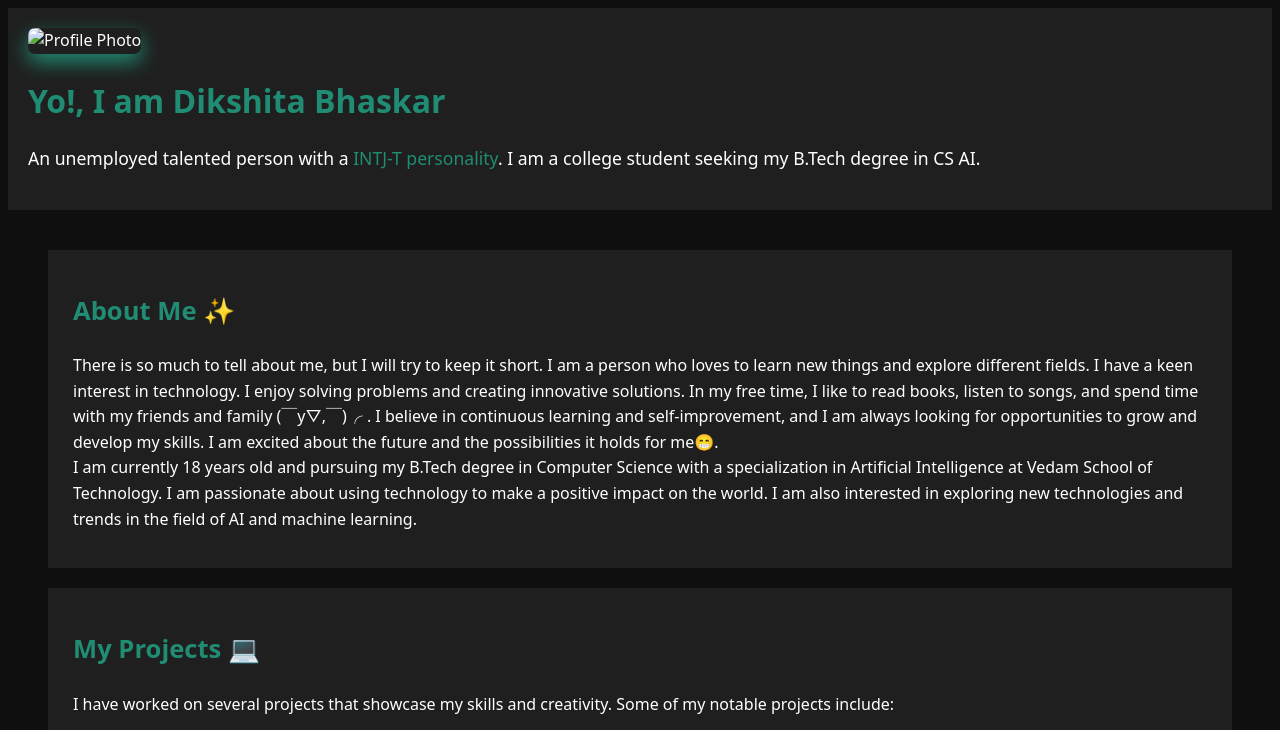
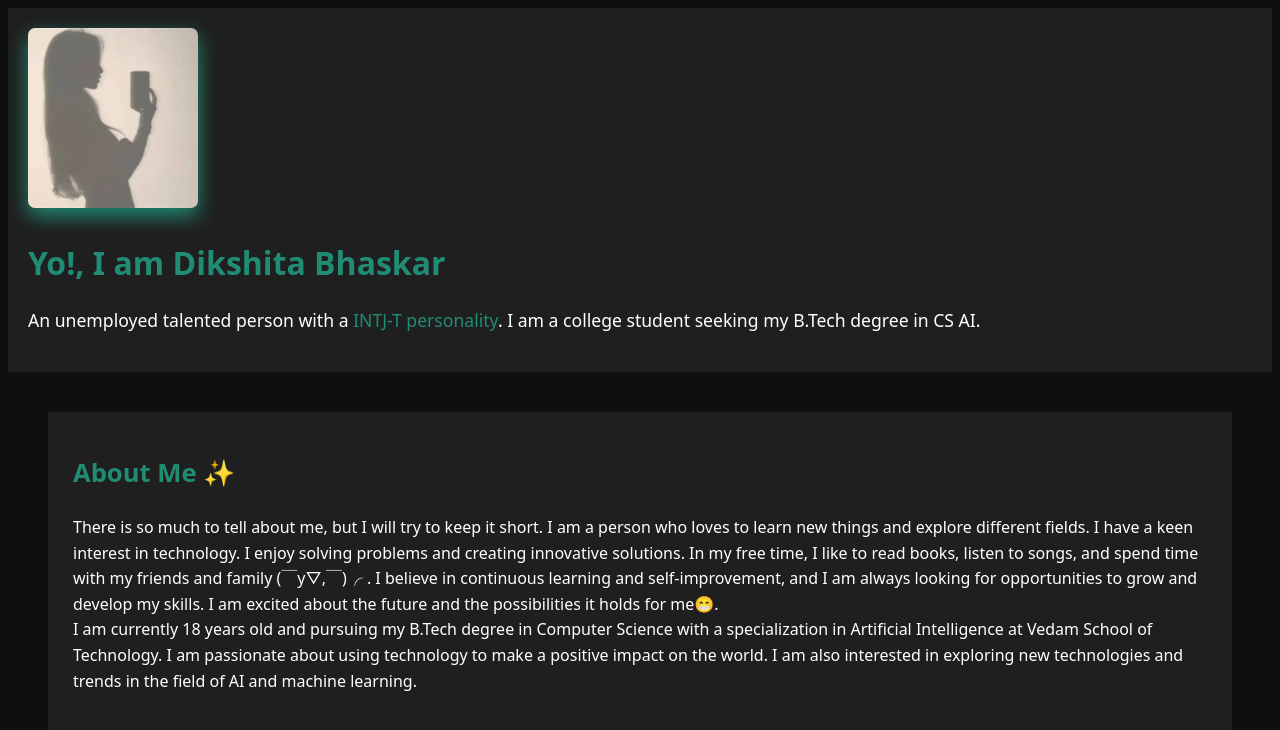
Before and after one commit to Dikshita-Bhaskar/Practice, a plain HTML site: page index.html in a window 1280 px wide. Shown: the top 730 px of the page. Drawn offline with Linux system fonts and the light colour scheme.

Commit message:
index.html

```diff
--- a/index.html
+++ b/index.html
@@ -10,7 +10,7 @@
 
 <body>
      <header>
-        <img src="./profile blank photo.webp" alt="Profile Photo" height="100px">
+        <img src="./profile_photo.jpg" alt="Profile Photo" height="100px">
     <h1>Yo!, I am Dikshita Bhaskar</h1>
     <p>An unemployed talented person with a <a href="https://www.16personalities.com/intj-personality">INTJ-T personality</a>. I am a college student seeking my B.Tech degree in CS AI.</p>
      </header>
```
